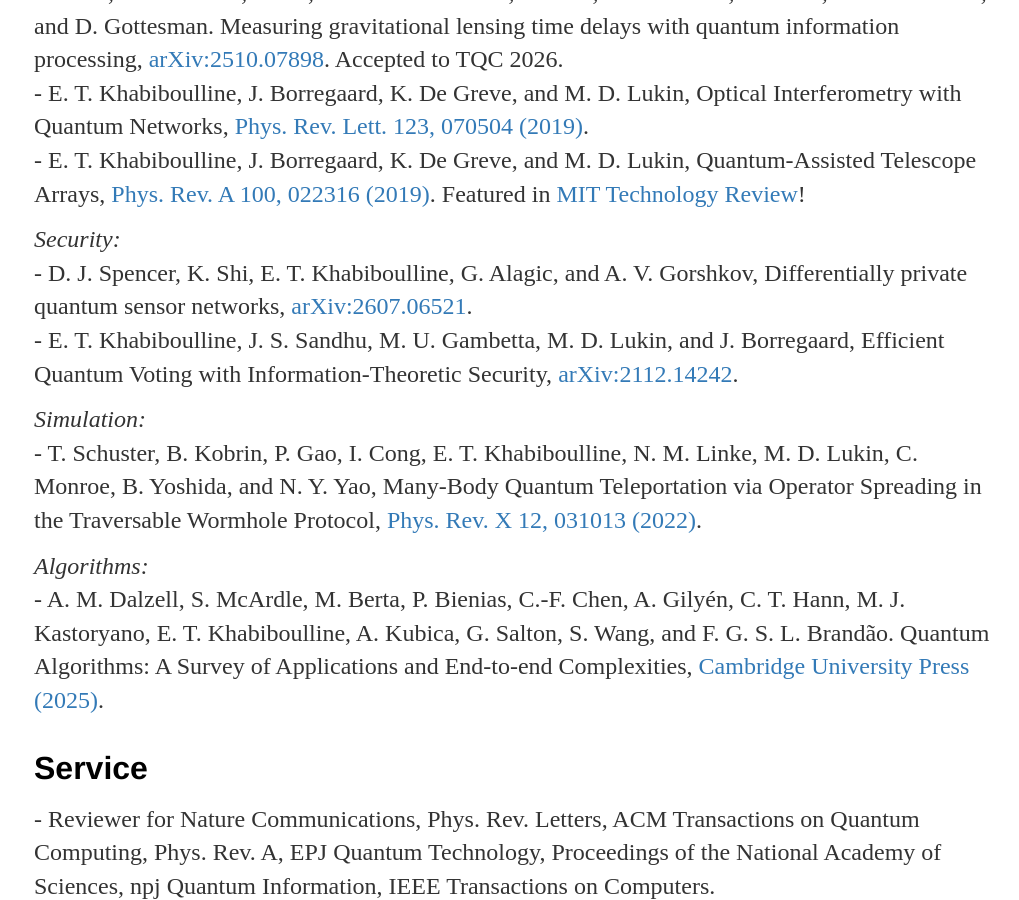
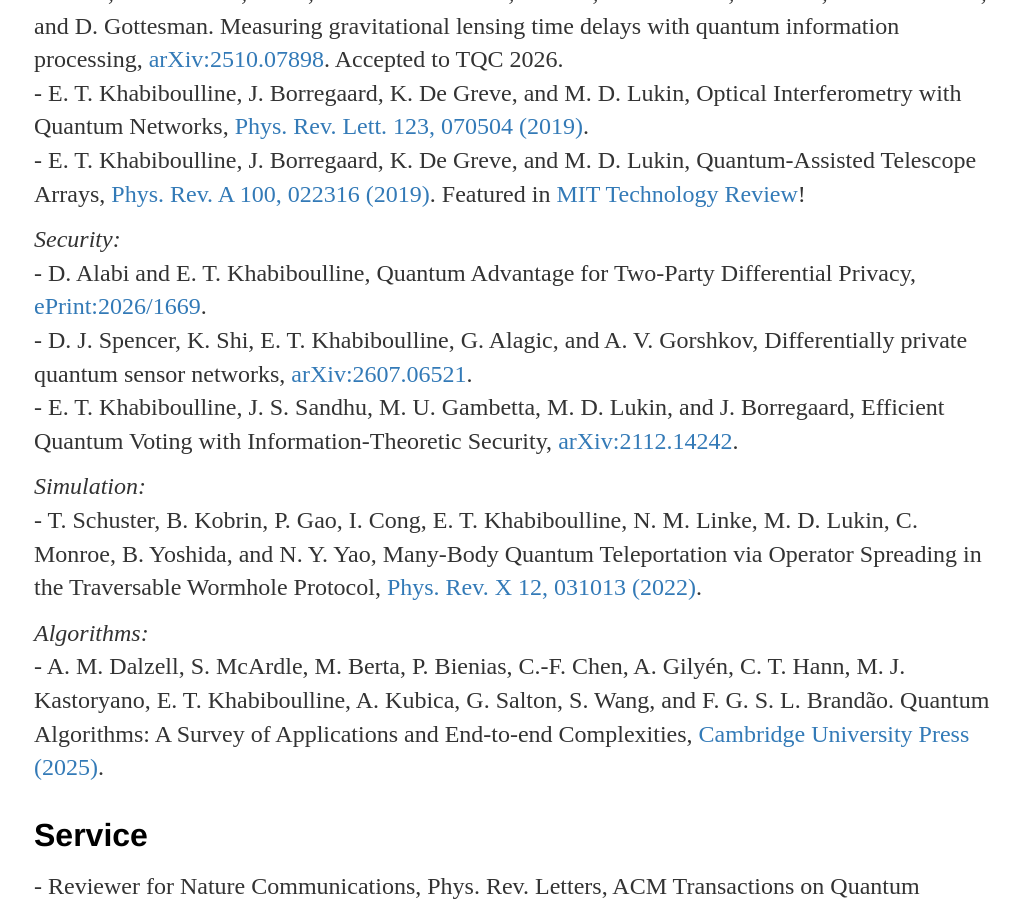
Before and after one commit to emilkhab/emilkhab.github.io, a Jekyll site: the page built from index.html, in a window 1280 px wide and 900 px high, scrolled down 864 px. Shown: the whole window, without its empty margins (126-1145 px from the left). Built offline with Jekyll 4.4.1, drawn with Linux system fonts in a browser that asks for light colours.

Commit message:
Update index.html

```diff
--- a/index.html
+++ b/index.html
@@ -28,6 +28,7 @@ title: Emil Khabiboulline
 	</p>
 	<p>
 	<em>Security:</em><br/>
+	- D. Alabi and E. T. Khabiboulline, Quantum Advantage for Two-Party Differential Privacy, <a href="https://eprint.iacr.org/2026/1669">ePrint:2026/1669</a>.<br/>
 	- D. J. Spencer, K. Shi, E. T. Khabiboulline, G. Alagic, and A. V. Gorshkov, Differentially private quantum sensor networks, <a href="https://arxiv.org/abs/2607.06521">arXiv:2607.06521</a>.<br/>
 	- E. T. Khabiboulline, J. S. Sandhu, M. U. Gambetta, M. D. Lukin, and J. Borregaard, Efficient Quantum Voting with Information-Theoretic Security, <a href="https://arxiv.org/abs/2112.14242">arXiv:2112.14242</a>.<br/>
 	</p>
```
